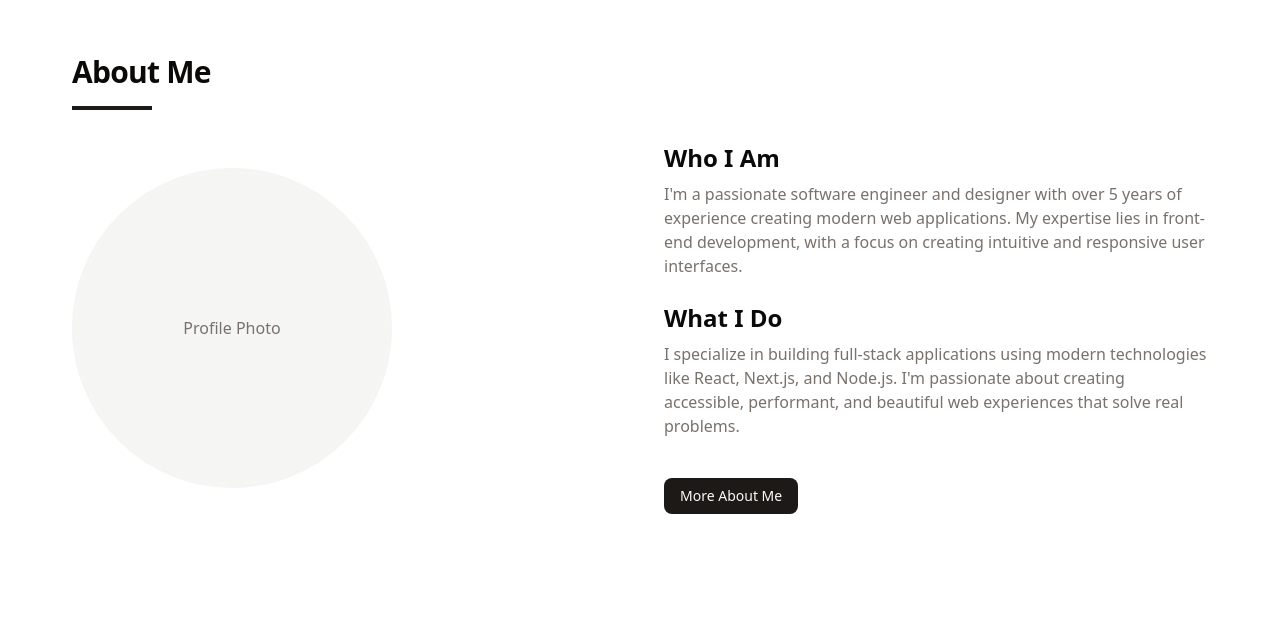
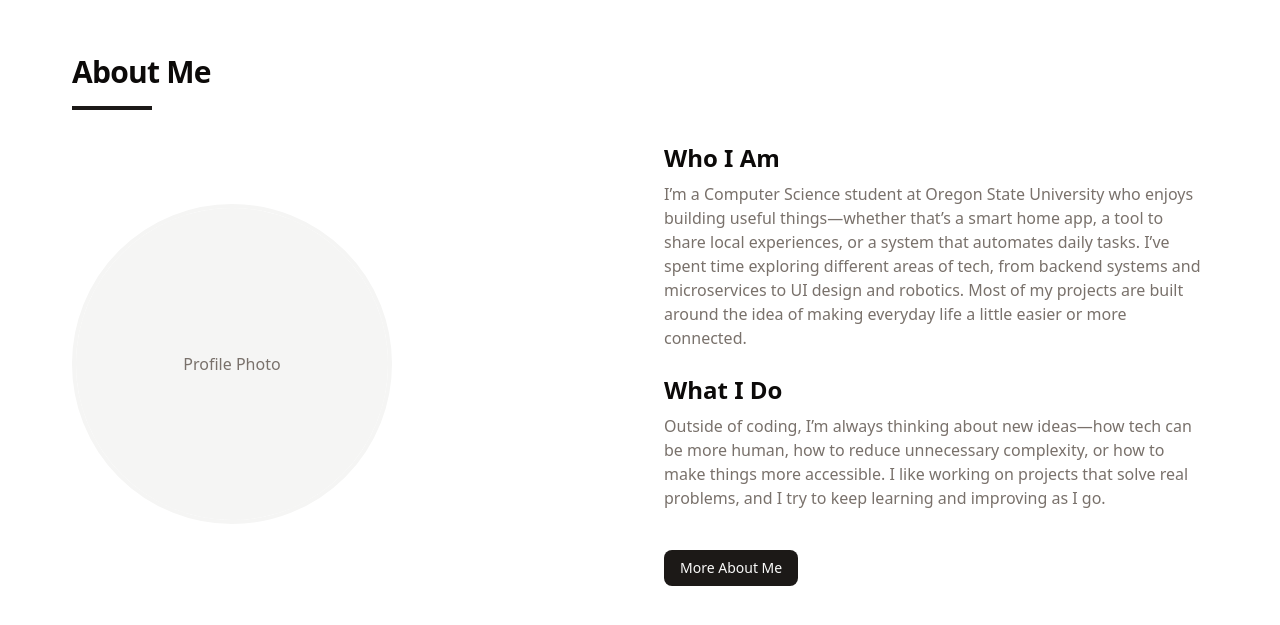
Before and after one commit to ParthivNair/portfolio-website, a Next.js app: page / in a window 1280 px wide. Shown: the part 655-1280 px from the top of the page. Built offline with nearby package versions, Linux system fonts and the light colour scheme.

Commit message:
updated about me a lil

```diff
--- a/src/app/page.tsx
+++ b/src/app/page.tsx
@@ -109,16 +109,17 @@ export default function Home() {
             <div>
               <h3 className="text-2xl font-semibold mb-2">Who I Am</h3>
               <p className="text-muted-foreground">
-                I'm a passionate software engineer and designer with over 5 years of experience creating modern web applications.
-                My expertise lies in front-end development, with a focus on creating intuitive and responsive user interfaces.
+              I’m a Computer Science student at Oregon State University who enjoys building useful things—whether that’s a smart home app, a tool to share local experiences, or a system that automates daily tasks.
+              I’ve spent time exploring different areas of tech, from backend systems and microservices to UI design and robotics.
+              Most of my projects are built around the idea of making everyday life a little easier or more connected.
               </p>
             </div>
 
             <div>
               <h3 className="text-2xl font-semibold mb-2">What I Do</h3>
               <p className="text-muted-foreground">
-                I specialize in building full-stack applications using modern technologies like React, Next.js, and Node.js.
-                I'm passionate about creating accessible, performant, and beautiful web experiences that solve real problems.
+              Outside of coding, I’m always thinking about new ideas—how tech can be more human, how to reduce unnecessary complexity, or how to make things more accessible.
+              I like working on projects that solve real problems, and I try to keep learning and improving as I go.
               </p>
             </div>
 
```
